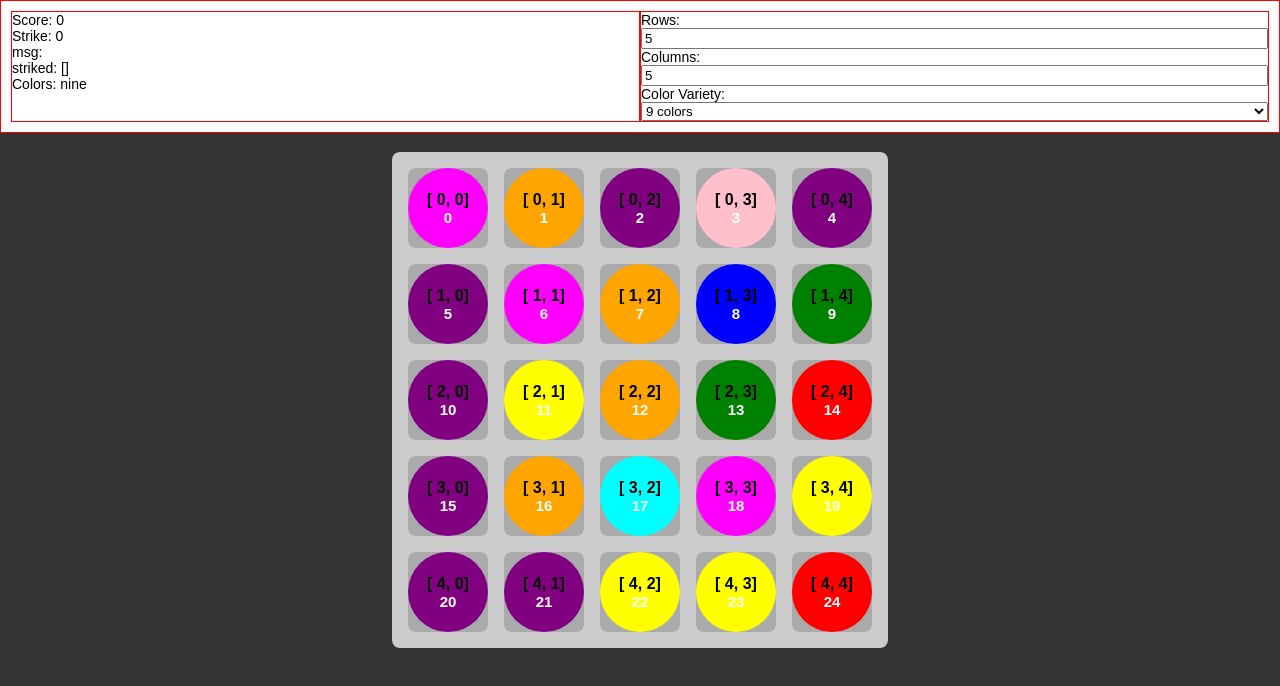
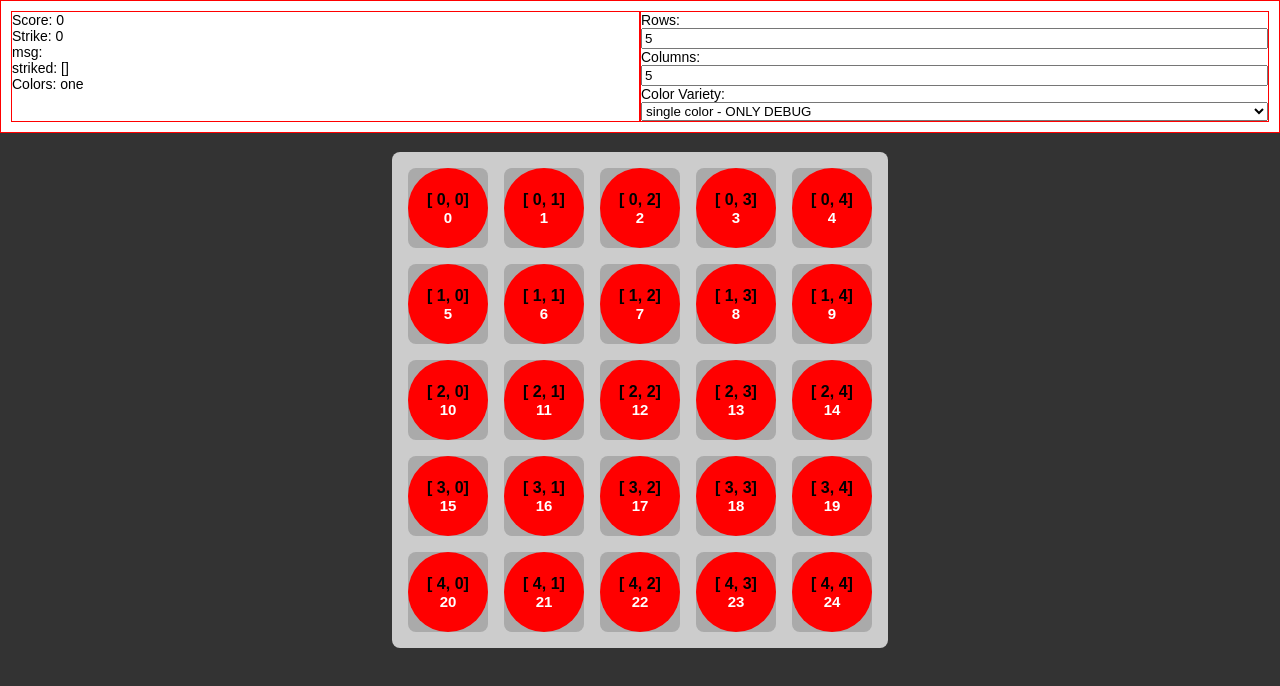
Before and after one commit to TimB1990/balletje-balletje, a Vue app: page / in a window 1280 px wide. Shown: the top 686 px of the page. Built offline with nearby package versions, Linux system fonts and the light colour scheme.

Commit message:
droplogic update

```diff
--- a/src/App.vue
+++ b/src/App.vue
@@ -2,6 +2,8 @@
 
 import { onMounted, ref, computed } from 'vue';
 import _ from 'lodash';
+
+const DEBUG = true
 
 // VARIABLES
 let gameboard = ref([])
@@ -16,10 +18,12 @@ let mouseMoveThrottle = null;
 let debugMessage = ref('');
 let strike = ref(0)
 let strikedIds = ref([]);
+let allCoords = ref([])
+
 
 // COLOR VARIETY - VARIABLES
 
-let colorVariety = ref("nine")
+let colorVariety = DEBUG ? ref("one") : ref("six")
 
 // CORE
 onMounted(() => {
@@ -184,22 +188,21 @@ const generateBall = (x, y, cellSize, cellGap ) => {
     return {
         id: Math.random().toString(36).slice(2, 10),
         data: {
-            coords: {col: x, row: y},
+            coords: {row: y, col: x},
             adjacingDirection: [0,0],
         },
+        hidden: false,
         dynamic: false,
         position,
         style: {
-            top: `${position.top}vmin`,
-            left: `${position.left}vmin`,
             backgroundColor: _.sample(returnColorsArray()),
-            width: `${cellSize}vmin`,
-            height: `${cellSize}vmin`
         }
     }
 }
 
 const populateGameboard = () => {
+
+    console.log('populate board')
 
     let board = []
 
@@ -209,7 +212,7 @@ const populateGameboard = () => {
         }
     }
 
-    console.log(board)
+    allCoords.value = board.map(entry => JSON.stringify(entry.data.coords))
 
     return board
 }
@@ -229,6 +232,8 @@ const populateConnectors = () => {
 
 const handleCellDrag = (obj) => {
 
+    // TODO DEBUG IMPROVE
+
     if (!path.value.length) {
         path.value.push(obj)
         strikedIds.value = path.value.map(entry => entry.id)
@@ -238,6 +243,10 @@ const handleCellDrag = (obj) => {
 
     if (path.value.includes(obj)) {
         debugMessage.value = `Already clicked on ${obj.data.coords.col}, ${obj.data.coords.row}`
+
+        // let pathLength = path.value.length
+        // path.value.splice(path.value[pathLength - 1], 1)
+
         return
     }
 
@@ -265,34 +274,61 @@ function processStrike(){
 
     gameboard.value.forEach(entry => entry.dynamic = false)
 
+    let gameboardCopy = [...gameboard.value]
+
     if(strikedIds.value.length > 1 && path.value.length){
+
         gameboard.value = gameboard.value.filter(entry => !strikedIds.value.includes(entry.id))
-        path.value = []
-        strikedIds.value = []
-    }
 
-    for (let i = vGridSize.value-1; i >= 0; i--) {
-        for (let col = hGridSize.value-1; col >= 0; col--) {
+        let strikedEntries = gameboardCopy.filter(entry => strikedIds.value.includes(entry.id))
 
-            // check if NO ball exists at coord [i, col]
-            if(gameboard.value.find(obj => obj.data.coords.row === i && obj.data.coords.col === col) === undefined)
-            {
-                // walk up to find first ball
-                    for(let ii = i; ii >=0; ii--)
-                {
-                    // set ball to current coord
-                    let ballToDrop = gameboard.value.find(obj => obj.data.coords.row === ii && obj.data.coords.col === col);
-                    if(ballToDrop !== undefined) {
+        strikedEntries.forEach((striked) => {
 
-                        ballToDrop.data.coords.row = i
-                        ballToDrop.data.coords.col = col
-                        ballToDrop.dynamic = true
+            let currentRow = striked.data.coords.row
 
-                        break;
-                    }
+            let stackedEntries = []
+
+            for(let i = currentRow; i >= 0; i--){
+
+                let stacked = gameboard.value.find(entry => entry.data.coords.row === i && entry.data.coords.col === striked.data.coords.col)
+
+                if(stacked !== undefined){
+                    stacked.dynamic = true
+                    stacked.data.coords.row += 1
                 }
+
+                // which ballen are above me?
+                stackedEntries.push(stacked)
             }
-        }
+        })
+
+        let gameboardCoords = gameboard.value.map(entry => JSON.stringify(entry.data.coords))
+
+        let emptyCells = allCoords.value.filter(coord => !gameboardCoords.includes(coord))
+
+        let ballQueue = []
+
+        emptyCells.forEach((cell) => {
+
+            let parsedCell = JSON.parse(cell)
+
+            let pendingBall = generateBall(parsedCell.col, parsedCell.row - vGridSize.value, cellSize.value, cellGap.value)
+            pendingBall.style.backgroundColor = "green";
+
+            pendingBall.hidden = false
+            ballQueue.push(pendingBall)
+            gameboard.value.push(pendingBall)
+        })
+
+        // find balls with negative coords
+        gameboard.value
+            .filter(entry => entry.data.coords.row < 0)
+            .forEach((entry) => {
+                setTimeout(() => {
+                    entry.dynamic = true
+                    entry.data.coords.row += vGridSize.value
+                }, 1000)
+            })
     }
 }
 
@@ -321,18 +357,33 @@ const oppositeVector = (vector) => {
 
 // GAME BOARD EVENT LISTENERS
 const onMouseDown = () => {
+    // console.log('mousedown')
     let board = document.querySelector("#gameboard")
     board.addEventListener("mousemove", onMouseMove)
 }
 
 const onMouseUp = () => {
+    // console.log('mouseup')
     let board = document.querySelector("#gameboard")
+
     board.removeEventListener("mousemove", onMouseMove)
-    setTimeout(processStrike(), 200);
+    board.removeEventListener("mousedown", onMouseDown)
+
+    // setTimeout(processStrike(), 50);
+    processStrike()
+
+    path.value = []
+    strikedIds.value = 0
+    strikedIds = []
 
 }
 
 const onMouseMove = (e) => {
+
+    // console.log('mouse move')
+
+    let board = document.querySelector("#gameboard")
+    board.removeEventListener("mousedown", onMouseDown)
 
     if(mouseMoveThrottle === null)
     {
@@ -352,7 +403,7 @@ const onMouseMove = (e) => {
 
             mouseMoveThrottle = null;
 
-        }, 100)
+        }, 50)
     }
 }
 
@@ -426,13 +477,14 @@ const coordsInPath = (coords) => {
         <div v-for="(obj, index) in gameboard"
             :data-id="obj.id"
             class="ball"
-            :class="{'dynamic' : obj.dynamic}"
             :style="{
                 top: ((obj.data.coords.row * ( cellSize + cellGap )) + cellGap)+'vmin',
                 left: ((obj.data.coords.col * ( cellSize + cellGap )) + cellGap)+'vmin',
                 backgroundColor: obj.style.backgroundColor,
                 width: `${cellSize}vmin`,
-                height: `${cellSize}vmin`
+                height: `${cellSize}vmin`,
+                opacity: obj.hidden ? 0 : 1,
+                transition: obj.dynamic ? `top ${0.8}s ease-in` : 'none'
             }"
             >
             <span class="coords">[ {{ obj.data.coords.row}}, {{ obj.data.coords.col }}]</span>
@@ -440,7 +492,7 @@ const coordsInPath = (coords) => {
         </div>
 
         <!-- connecteuren -->
-        <div v-for="(connector,index) in connectors" class="connector-wrapper">
+        <div v-for="(connector) in connectors" class="connector-wrapper">
             <div
                 v-for="direction in connector.directions"
                 v-show="connectors.length > 0 && coordsInPath([connector.data.row, connector.data.col]) && coordsInPath([connector.data.row, connector.data.col]).dir && coordsInPath([connector.data.row, connector.data.col]).dir.toString() === oppositeVector(direction.vector).toString()"
--- a/src/main.css
+++ b/src/main.css
@@ -58,11 +58,8 @@ html {
     align-items: center;
     border-radius: 50%;
     font-weight: bold;
-    animation: show 200ms ease-in-out;
-}
-
-.ball.dynamic {
-    transition: top .3s ease-in-out;
+    /* animation: show 200ms ease-in-out;    */
+    opacity: 1;
 }
 
 .ball:hover{
@@ -108,3 +105,7 @@ html {
     width: 50%;
     border: 1px solid red;
 }
+
+.hidden {
+    opacity: 0;
+}
```
Also changed, not shown: 1 other file (tests, documents, lock files or other folders).
